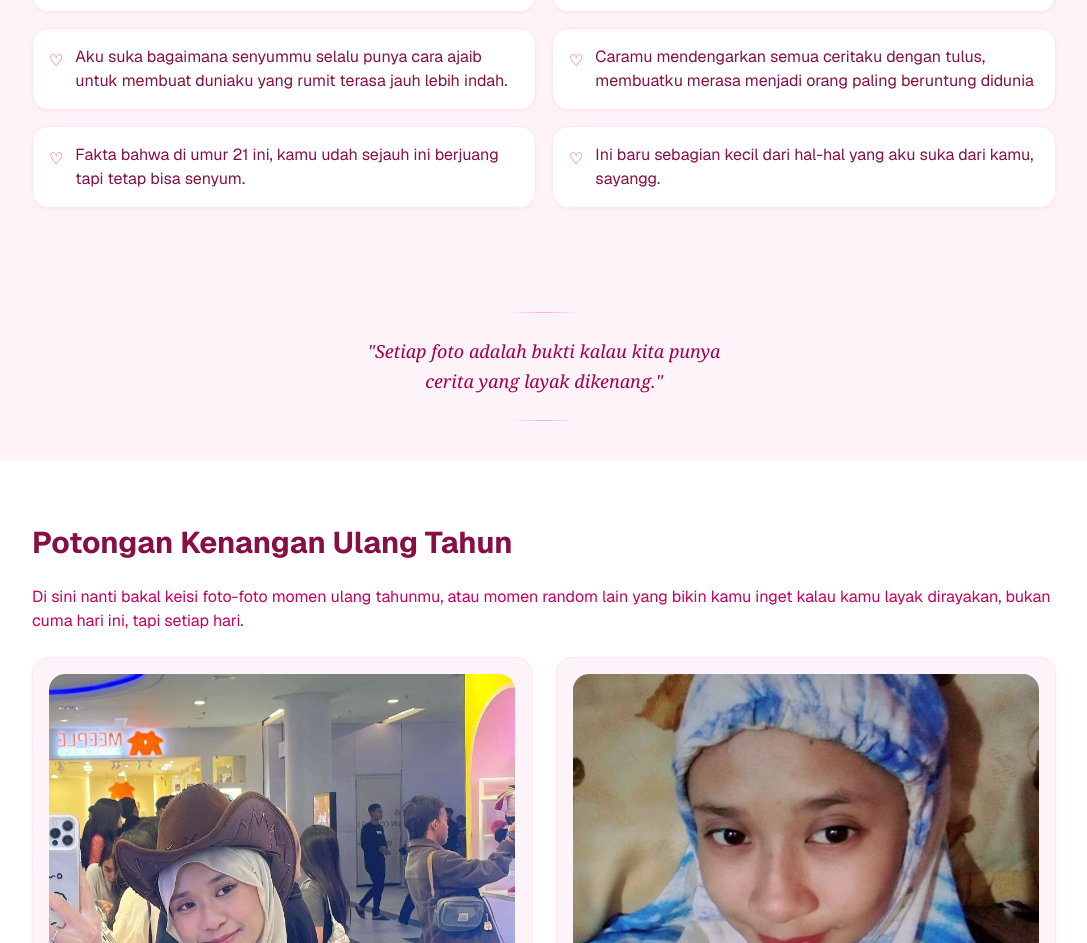
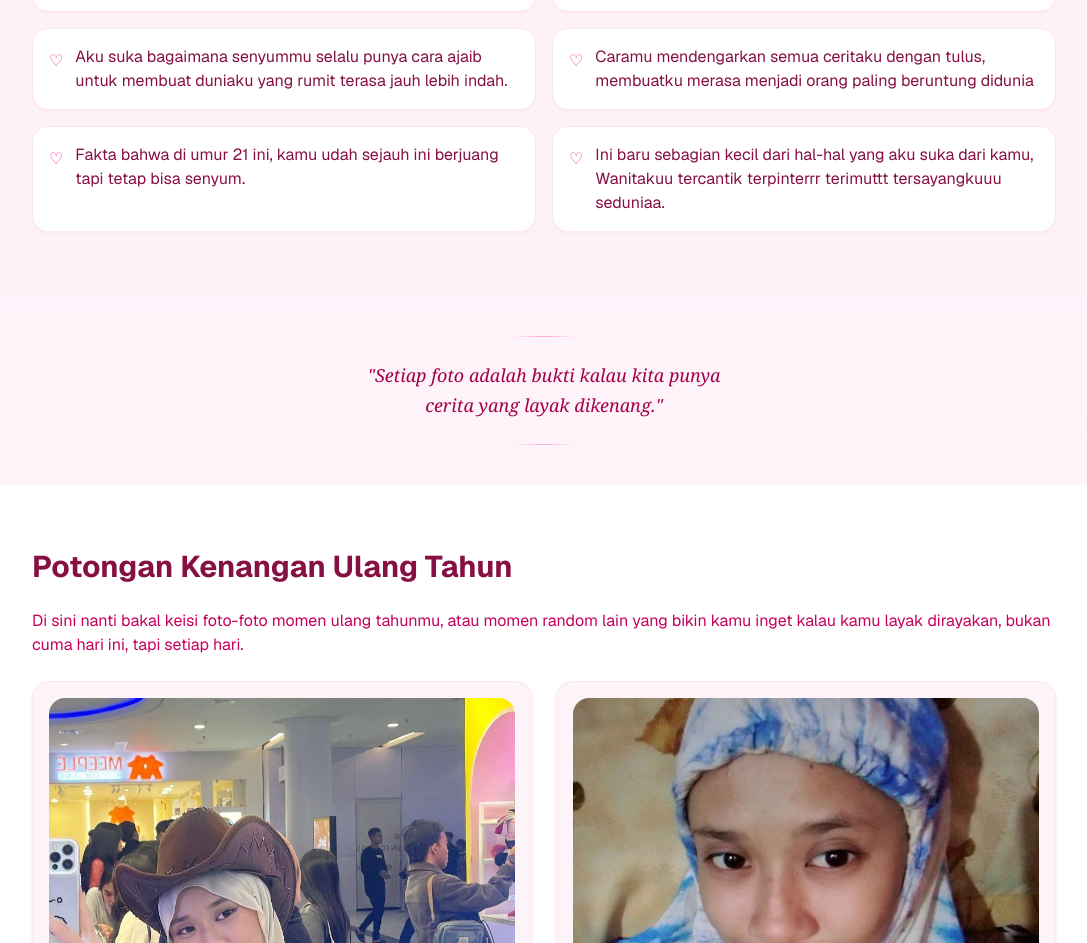
Before and after one commit to andiubai444-bot/harispesialkamu, a Next.js app: page / in a window 1280 px wide. Shown: the part 1895-2838 px from the top of the page, without its empty margins (96-1183 px from the left). Built offline with nearby package versions, Linux system fonts and the light colour scheme.

Commit message:
Update SectionKetiga.tsx

```diff
--- a/components/SectionKetiga/SectionKetiga.tsx
+++ b/components/SectionKetiga/SectionKetiga.tsx
@@ -4,7 +4,7 @@ const thingsILove = [
   "Aku suka bagaimana senyummu selalu punya cara ajaib untuk membuat duniaku yang rumit terasa jauh lebih indah.",
   "Caramu mendengarkan semua ceritaku dengan tulus, membuatku merasa menjadi orang paling beruntung didunia",
   "Fakta bahwa di umur 21 ini, kamu udah sejauh ini berjuang tapi tetap bisa senyum.",
-  "Ini baru sebagian kecil dari hal-hal yang aku suka dari kamu, sayangg.",
+  "Ini baru sebagian kecil dari hal-hal yang aku suka dari kamu, Wanitakuu tercantik terpinterrr terimuttt tersayangkuuu seduniaa.",
 ];
 
 export default function SectionKetiga() {
```
